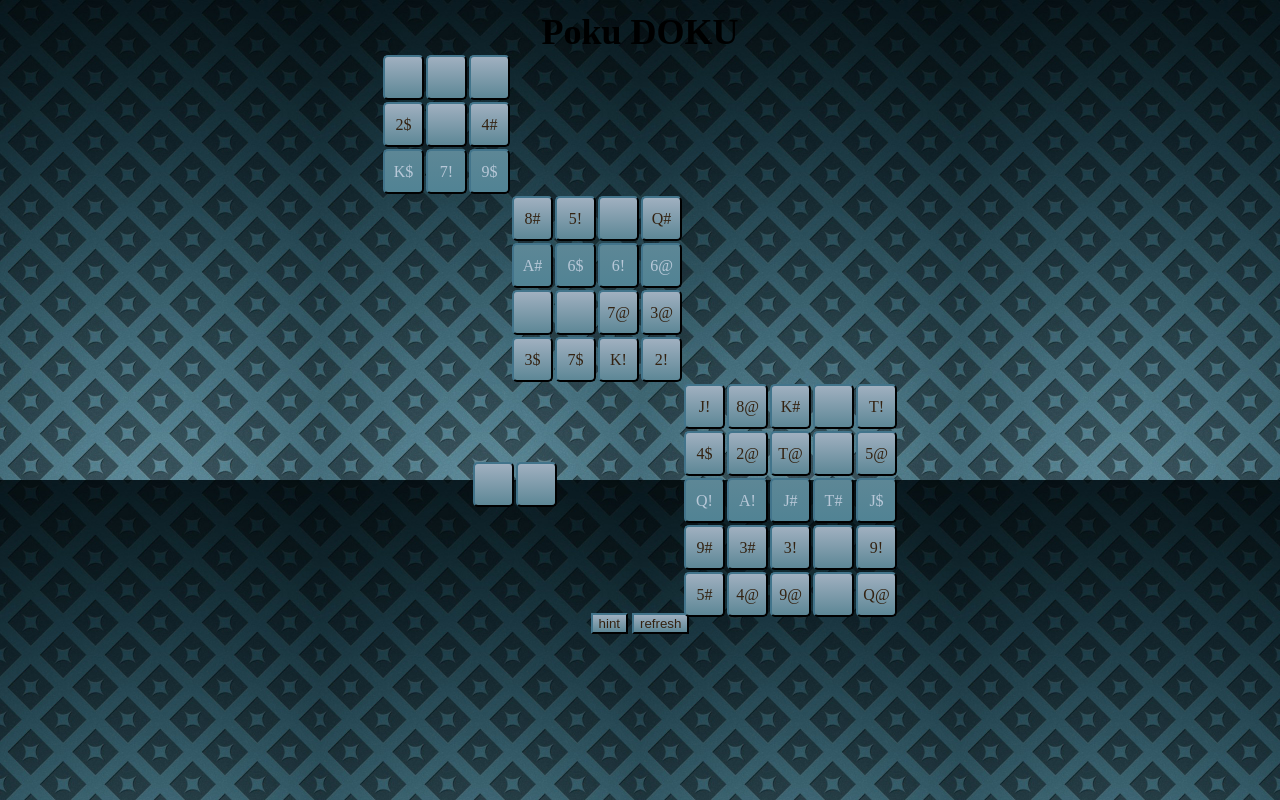
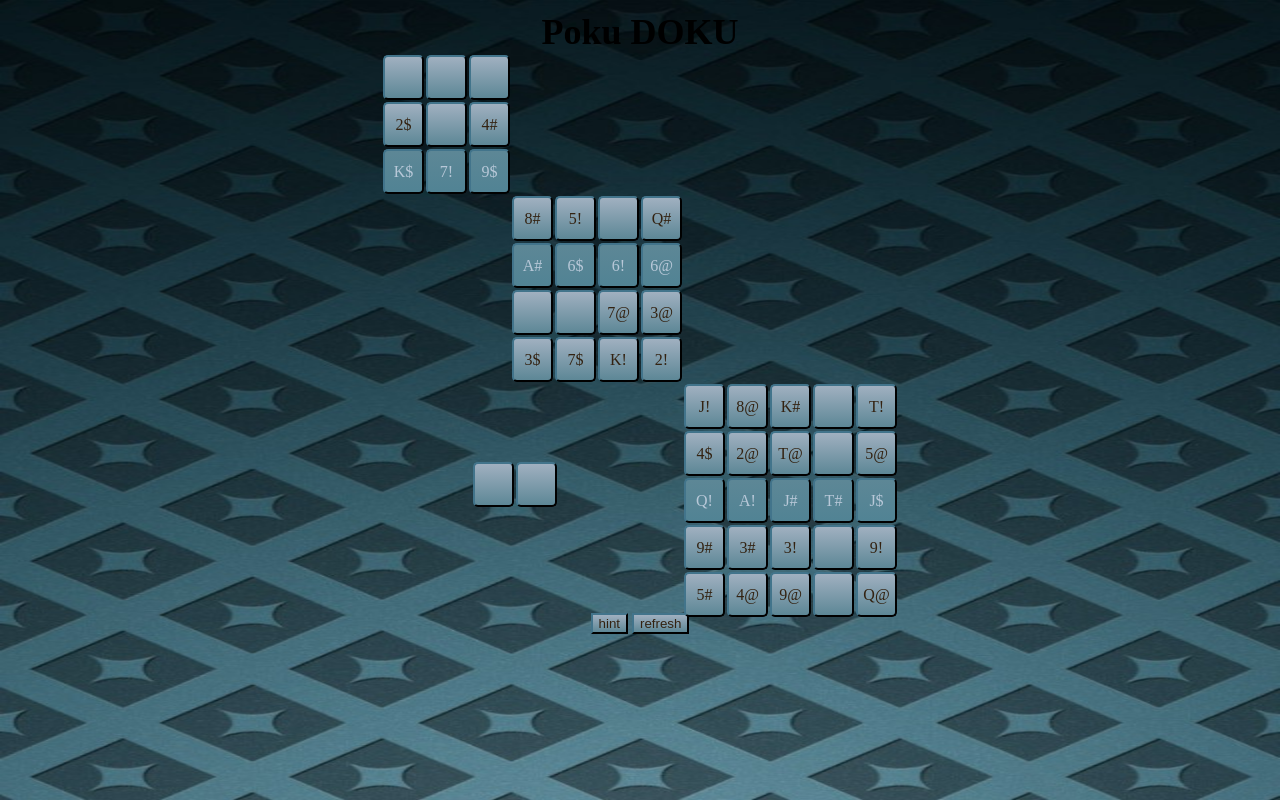
Before and after one commit to jasoncortese/PokuDoku, a plain HTML site: page index.html in a window 1280 px wide. Drawn offline with Linux system fonts and the light colour scheme.

Commit message:
bkg
Signed-off-by: jasoncortese <jason@oneplane.com>

```diff
--- a/styles.css
+++ b/styles.css
@@ -2,7 +2,7 @@ body {
 	padding: 0px;
 	font-family: Trebuchet MS;
 	background: url(background.jpg);
-	background-size: 320px 480px;
+	background-size: 100% 100%;
 }
 
 .outline s, .outline b, .outline u, .outline p {background-color: #B8C8D8;}
```
